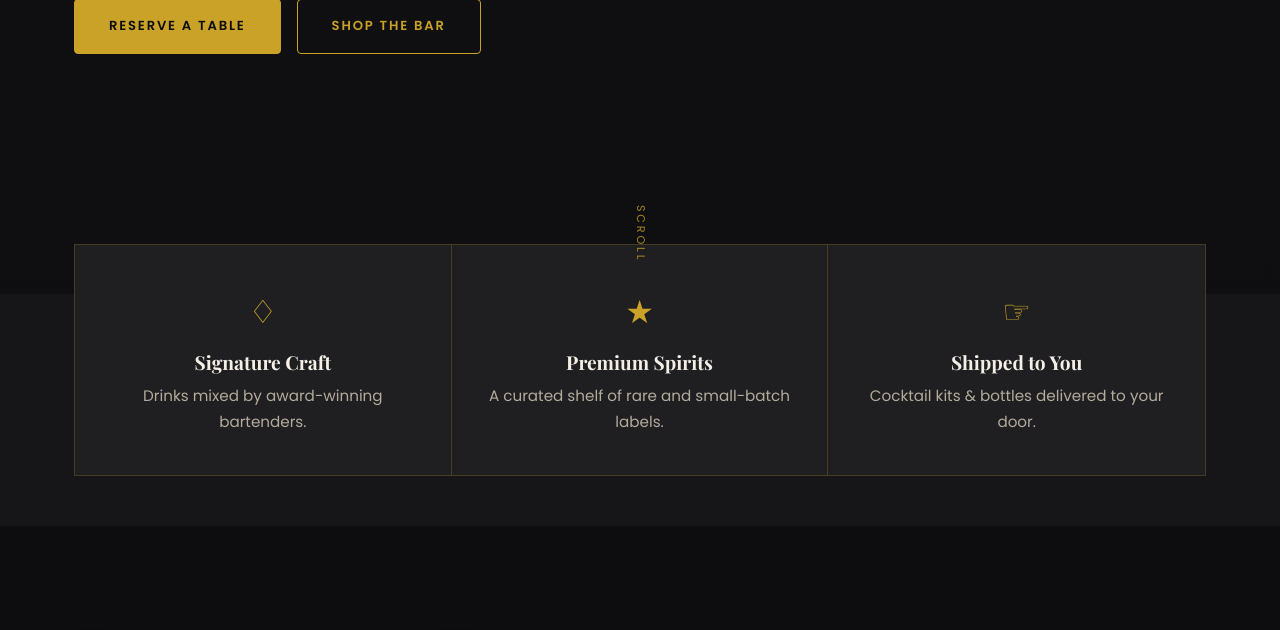
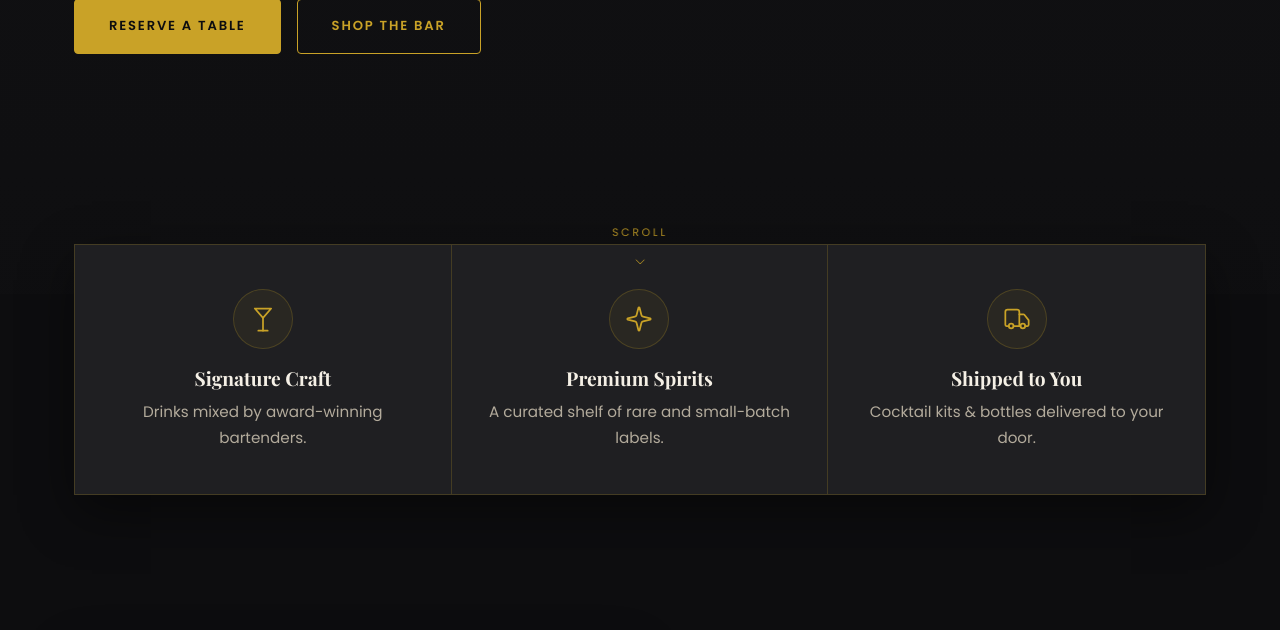
Before and after one commit to poke08888/lionbar, a WordPress theme: template lion-bartender/front-page.php in a window 1280 px wide. Shown: the part 506-1136 px from the top of the page. Run offline with PHP 8.4 and a stand-in for WordPress, Linux system fonts and the light colour scheme; the site name, menu and one post (Sample post) are stand-ins, and other content is empty; some libraries are stand-ins or nearby versions.

Commit message:
Improve homepage UI per ui-ux-pro-max design system
Apply design-system rules to front-page.php and supporting CSS:

- Replace dingbat/emoji icons with inline SVG (feature strip + review
  stars) per the no-emoji-icons rule; icons get circular gold badges.
- Accessibility: aria-labelledby on every section, aria-hidden on
  decorative icons, role="img"+aria-label "Rated 5 of 5" for ratings,
  semantic <figure>/<blockquote> testimonials, scroll cue is a real
  link to #about, descriptive about-image alt.
- Performance/CLS: width/height + loading=lazy + decoding=async on the
  about image.
- Move ad-hoc inline styles into token-driven classes (lb-section--flush,
  lb-features-wrap, lb-center-cta, lb-empty, lb-rule--left).
- Add :focus-visible rings, card hover states, and a
  prefers-reduced-motion block.

Co-Authored-By: Claude Opus 4.8 <noreply@anthropic.com>
Claude-Session: https://claude.ai/code/session_013i4Aa2Ebm6huSZyzyTXW3x

```diff
--- a/lion-bartender/front-page.php
+++ b/lion-bartender/front-page.php
@@ -16,11 +16,11 @@ $hero_image = get_theme_mod( 'lb_hero_image' );
 <main id="main" class="lb-main">
 
 	<!-- ============ HERO ============ -->
-	<section class="lb-hero" <?php if ( $hero_image ) : ?>style="background-image:url('<?php echo esc_url( $hero_image ); ?>');"<?php endif; ?>>
+	<section class="lb-hero" aria-labelledby="lb-hero-title" <?php if ( $hero_image ) : ?>style="background-image:url('<?php echo esc_url( $hero_image ); ?>');"<?php endif; ?>>
 		<div class="lb-container">
 			<div class="lb-hero__inner">
 				<span class="lb-eyebrow"><?php echo wp_kses_post( get_theme_mod( 'lb_hero_eyebrow', __( 'Craft Cocktails &amp; Late Nights', 'lion-bartender' ) ) ); ?></span>
-				<h1><?php echo wp_kses_post( get_theme_mod( 'lb_hero_title', __( 'Where the Lion Pours', 'lion-bartender' ) ) ); ?></h1>
+				<h1 id="lb-hero-title"><?php echo wp_kses_post( get_theme_mod( 'lb_hero_title', __( 'Where the Lion Pours', 'lion-bartender' ) ) ); ?></h1>
 				<p><?php echo wp_kses_post( get_theme_mod( 'lb_hero_subtitle', __( 'A bold cocktail lounge serving signature drinks, premium spirits and unforgettable nights. Now bottling our craft at home — shop the collection.', 'lion-bartender' ) ) ); ?></p>
 				<div class="lb-hero__cta">
 					<?php
@@ -38,39 +38,48 @@ $hero_image = get_theme_mod( 'lb_hero_image' );
 				</div>
 			</div>
 		</div>
-		<span class="lb-hero__scroll"><?php esc_html_e( 'Scroll', 'lion-bartender' ); ?></span>
+		<a class="lb-hero__scroll" href="#about" aria-label="<?php esc_attr_e( 'Scroll to discover more', 'lion-bartender' ); ?>">
+			<span><?php esc_html_e( 'Scroll', 'lion-bartender' ); ?></span>
+			<svg class="lb-hero__scroll-icon" width="16" height="16" viewBox="0 0 24 24" fill="none" stroke="currentColor" stroke-width="1.5" stroke-linecap="round" stroke-linejoin="round" aria-hidden="true" focusable="false"><path d="m6 9 6 6 6-6"/></svg>
+		</a>
 	</section>
 
 	<!-- ============ FEATURE STRIP ============ -->
-	<section class="lb-section lb-section--alt" style="padding-top:0;padding-bottom:0;">
-		<div class="lb-container" style="transform:translateY(-50px);">
-			<div class="lb-features" style="background:var(--lb-charcoal-2);">
-				<div class="lb-feature">
-					<div class="lb-feature__icon">&#9826;</div>
+	<section class="lb-section lb-section--flush" aria-label="<?php esc_attr_e( 'Why Lion Bartender', 'lion-bartender' ); ?>">
+		<div class="lb-container lb-features-wrap">
+			<ul class="lb-features">
+				<li class="lb-feature">
+					<span class="lb-feature__icon" aria-hidden="true">
+						<svg viewBox="0 0 24 24" fill="none" stroke="currentColor" stroke-width="1.5" stroke-linecap="round" stroke-linejoin="round" focusable="false"><path d="M8 22h8"/><path d="M12 11v11"/><path d="m19 3-7 8-7-8Z"/></svg>
+					</span>
 					<h3><?php esc_html_e( 'Signature Craft', 'lion-bartender' ); ?></h3>
 					<p><?php esc_html_e( 'Drinks mixed by award-winning bartenders.', 'lion-bartender' ); ?></p>
-				</div>
-				<div class="lb-feature">
-					<div class="lb-feature__icon">&#9733;</div>
+				</li>
+				<li class="lb-feature">
+					<span class="lb-feature__icon" aria-hidden="true">
+						<svg viewBox="0 0 24 24" fill="none" stroke="currentColor" stroke-width="1.5" stroke-linecap="round" stroke-linejoin="round" focusable="false"><path d="M9.937 15.5A2 2 0 0 0 8.5 14.063l-6.135-1.582a.5.5 0 0 1 0-.962L8.5 9.936A2 2 0 0 0 9.937 8.5l1.582-6.135a.5.5 0 0 1 .962 0L14.063 8.5A2 2 0 0 0 15.5 9.937l6.135 1.581a.5.5 0 0 1 0 .964L15.5 14.063a2 2 0 0 0-1.437 1.437l-1.582 6.135a.5.5 0 0 1-.962 0z"/></svg>
+					</span>
 					<h3><?php esc_html_e( 'Premium Spirits', 'lion-bartender' ); ?></h3>
 					<p><?php esc_html_e( 'A curated shelf of rare and small-batch labels.', 'lion-bartender' ); ?></p>
-				</div>
-				<div class="lb-feature">
-					<div class="lb-feature__icon">&#9758;</div>
+				</li>
+				<li class="lb-feature">
+					<span class="lb-feature__icon" aria-hidden="true">
+						<svg viewBox="0 0 24 24" fill="none" stroke="currentColor" stroke-width="1.5" stroke-linecap="round" stroke-linejoin="round" focusable="false"><path d="M14 18V6a2 2 0 0 0-2-2H4a2 2 0 0 0-2 2v11a1 1 0 0 0 1 1h2"/><path d="M15 18H9"/><path d="M19 18h2a1 1 0 0 0 1-1v-3.65a1 1 0 0 0-.22-.624l-3.48-4.35A1 1 0 0 0 17.52 8H14"/><circle cx="7" cy="18" r="2"/><circle cx="17" cy="18" r="2"/></svg>
+					</span>
 					<h3><?php esc_html_e( 'Shipped to You', 'lion-bartender' ); ?></h3>
 					<p><?php esc_html_e( 'Cocktail kits &amp; bottles delivered to your door.', 'lion-bartender' ); ?></p>
-				</div>
-			</div>
+				</li>
+			</ul>
 		</div>
 	</section>
 
 	<!-- ============ ABOUT ============ -->
-	<section class="lb-section" id="about">
+	<section class="lb-section" id="about" aria-labelledby="lb-about-title">
 		<div class="lb-container">
 			<div class="lb-about">
 				<div class="lb-about__media">
 					<?php $about_img = get_theme_mod( 'lb_about_image' ); ?>
-					<img src="<?php echo esc_url( $about_img ? $about_img : 'https://images.unsplash.com/photo-1514362545857-3bc16c4c7d1b?auto=format&fit=crop&w=900&q=80' ); ?>" alt="<?php esc_attr_e( 'Inside Lion Bartender', 'lion-bartender' ); ?>">
+					<img src="<?php echo esc_url( $about_img ? $about_img : 'https://images.unsplash.com/photo-1514362545857-3bc16c4c7d1b?auto=format&fit=crop&w=900&q=80' ); ?>" alt="<?php esc_attr_e( 'Bartenders mixing cocktails inside the Lion Bartender lounge', 'lion-bartender' ); ?>" width="900" height="1100" loading="lazy" decoding="async">
 					<div class="lb-about__badge">
 						<strong><?php echo esc_html( get_theme_mod( 'lb_about_years', '12' ) ); ?></strong>
 						<span><?php echo esc_html( get_theme_mod( 'lb_about_years_label', __( 'Years Pouring', 'lion-bartender' ) ) ); ?></span>
@@ -78,8 +87,8 @@ $hero_image = get_theme_mod( 'lb_hero_image' );
 				</div>
 				<div class="lb-about__body">
 					<span class="lb-eyebrow"><?php esc_html_e( 'Our Story', 'lion-bartender' ); ?></span>
-					<h2><?php echo wp_kses_post( get_theme_mod( 'lb_about_title', __( 'Born in the Den, Crafted with Pride', 'lion-bartender' ) ) ); ?></h2>
-					<div class="lb-rule" style="margin-left:0;"></div>
+					<h2 id="lb-about-title"><?php echo wp_kses_post( get_theme_mod( 'lb_about_title', __( 'Born in the Den, Crafted with Pride', 'lion-bartender' ) ) ); ?></h2>
+					<div class="lb-rule lb-rule--left"></div>
 					<p><?php echo wp_kses_post( get_theme_mod( 'lb_about_text', __( 'For over a decade Lion Bartender has been mixing fearless flavours in the heart of the city. Our master bartenders blend heritage techniques with a wild, modern edge — and now you can bring that spirit home.', 'lion-bartender' ) ) ); ?></p>
 					<a class="lb-btn lb-btn--ghost" href="#menu"><?php esc_html_e( 'View the Menu', 'lion-bartender' ); ?></a>
 				</div>
@@ -88,11 +97,11 @@ $hero_image = get_theme_mod( 'lb_hero_image' );
 	</section>
 
 	<!-- ============ COCKTAIL MENU ============ -->
-	<section class="lb-section lb-section--alt" id="menu">
+	<section class="lb-section lb-section--alt" id="menu" aria-labelledby="lb-menu-title">
 		<div class="lb-container">
 			<div class="lb-section-head">
 				<span class="lb-eyebrow"><?php esc_html_e( 'On the Menu', 'lion-bartender' ); ?></span>
-				<h2><?php esc_html_e( 'Signature Cocktails', 'lion-bartender' ); ?></h2>
+				<h2 id="lb-menu-title"><?php esc_html_e( 'Signature Cocktails', 'lion-bartender' ); ?></h2>
 				<div class="lb-rule"></div>
 				<p><?php esc_html_e( 'A taste of what is shaking behind the bar tonight.', 'lion-bartender' ); ?></p>
 			</div>
@@ -113,12 +122,12 @@ $hero_image = get_theme_mod( 'lb_hero_image' );
 				</div>
 				<?php wp_reset_postdata();
 			else : ?>
-				<p style="text-align:center;color:var(--lb-muted);">
+				<p class="lb-empty">
 					<?php esc_html_e( 'Add cocktails under “Cocktail Menu” in the dashboard to populate this section.', 'lion-bartender' ); ?>
 				</p>
 			<?php endif; ?>
 
-			<div style="text-align:center;margin-top:48px;">
+			<div class="lb-center-cta">
 				<a class="lb-btn" href="<?php echo esc_url( home_url( '/cocktails' ) ); ?>"><?php esc_html_e( 'Full Drinks List', 'lion-bartender' ); ?></a>
 			</div>
 		</div>
@@ -126,11 +135,11 @@ $hero_image = get_theme_mod( 'lb_hero_image' );
 
 	<!-- ============ SHOP TEASER ============ -->
 	<?php if ( class_exists( 'WooCommerce' ) ) : ?>
-	<section class="lb-section" id="shop">
+	<section class="lb-section" id="shop" aria-labelledby="lb-shop-title">
 		<div class="lb-container">
 			<div class="lb-section-head">
 				<span class="lb-eyebrow"><?php esc_html_e( 'From Our Shelf to Yours', 'lion-bartender' ); ?></span>
-				<h2><?php esc_html_e( 'Shop the Bar', 'lion-bartender' ); ?></h2>
+				<h2 id="lb-shop-title"><?php esc_html_e( 'Shop the Bar', 'lion-bartender' ); ?></h2>
 				<div class="lb-rule"></div>
 				<p><?php esc_html_e( 'Cocktail kits, premium bottles, glassware and gift cards — delivered.', 'lion-bartender' ); ?></p>
 			</div>
@@ -141,7 +150,7 @@ $hero_image = get_theme_mod( 'lb_hero_image' );
 				?>
 			</div>
 
-			<div style="text-align:center;margin-top:48px;">
+			<div class="lb-center-cta">
 				<a class="lb-btn" href="<?php echo esc_url( get_permalink( wc_get_page_id( 'shop' ) ) ); ?>"><?php esc_html_e( 'Visit the Shop', 'lion-bartender' ); ?></a>
 			</div>
 		</div>
@@ -149,11 +158,11 @@ $hero_image = get_theme_mod( 'lb_hero_image' );
 	<?php endif; ?>
 
 	<!-- ============ TESTIMONIALS ============ -->
-	<section class="lb-section lb-section--alt">
+	<section class="lb-section lb-section--alt" aria-labelledby="lb-quotes-title">
 		<div class="lb-container">
 			<div class="lb-section-head">
 				<span class="lb-eyebrow"><?php esc_html_e( 'The Pride Speaks', 'lion-bartender' ); ?></span>
-				<h2><?php esc_html_e( 'Loved by Night Owls', 'lion-bartender' ); ?></h2>
+				<h2 id="lb-quotes-title"><?php esc_html_e( 'Loved by Night Owls', 'lion-bartender' ); ?></h2>
 				<div class="lb-rule"></div>
 			</div>
 			<div class="lb-quotes">
@@ -163,21 +172,27 @@ $hero_image = get_theme_mod( 'lb_hero_image' );
 					array( __( 'Atmosphere, service, drinks: a perfect 10. The lion roars and so do the cocktails.', 'lion-bartender' ), 'Diego R.' ),
 					array( __( 'Ordered the negroni bundle for a party and everyone asked where I got it. Lion Bartender, obviously.', 'lion-bartender' ), 'Priya S.' ),
 				);
+				$star_label = esc_attr__( 'Rated 5 out of 5 stars', 'lion-bartender' );
+				$star_svg   = '<svg viewBox="0 0 24 24" fill="currentColor" aria-hidden="true" focusable="false"><path d="m12 2 2.9 6.26L22 9.27l-5 4.87 1.18 6.88L12 17.77l-6.18 3.25L7 14.14 2 9.27l7.1-1.01z"/></svg>';
 				foreach ( $quotes as $q ) : ?>
-					<div class="lb-quote">
-						<div class="lb-quote__stars">&#9733;&#9733;&#9733;&#9733;&#9733;</div>
-						<p>&ldquo;<?php echo esc_html( $q[0] ); ?>&rdquo;</p>
-						<div class="lb-quote__author"><?php echo esc_html( $q[1] ); ?></div>
-					</div>
+					<figure class="lb-quote">
+						<div class="lb-quote__stars" role="img" aria-label="<?php echo $star_label; // phpcs:ignore WordPress.Security.EscapeOutput.OutputNotEscaped ?>">
+							<?php echo str_repeat( $star_svg, 5 ); // phpcs:ignore WordPress.Security.EscapeOutput.OutputNotEscaped ?>
+						</div>
+						<blockquote>
+							<p>&ldquo;<?php echo esc_html( $q[0] ); ?>&rdquo;</p>
+						</blockquote>
+						<figcaption class="lb-quote__author"><?php echo esc_html( $q[1] ); ?></figcaption>
+					</figure>
 				<?php endforeach; ?>
 			</div>
 		</div>
 	</section>
 
 	<!-- ============ CTA BAND ============ -->
-	<section class="lb-cta-band">
+	<section class="lb-cta-band" id="contact" aria-labelledby="lb-cta-title">
 		<div class="lb-container">
-			<h2><?php esc_html_e( 'Reserve Your Table or Book the Bar', 'lion-bartender' ); ?></h2>
+			<h2 id="lb-cta-title"><?php esc_html_e( 'Reserve Your Table or Book the Bar', 'lion-bartender' ); ?></h2>
 			<p><?php esc_html_e( 'Private events, cocktail masterclasses and bartender-for-hire. Let the Lion handle your next celebration.', 'lion-bartender' ); ?></p>
 			<a class="lb-btn" href="mailto:<?php echo esc_attr( get_theme_mod( 'lb_contact_email', 'hello@lionbartender.com' ) ); ?>"><?php esc_html_e( 'Get in Touch', 'lion-bartender' ); ?></a>
 		</div>
--- a/lion-bartender/style.css
+++ b/lion-bartender/style.css
@@ -109,6 +109,12 @@ p { margin: 0 0 1.2em; }
   background: linear-gradient(90deg, transparent, var(--lb-gold), transparent);
   margin: 16px auto;
 }
+.lb-rule--left { margin-left: 0; margin-right: auto; background: linear-gradient(90deg, var(--lb-gold), transparent); }
+
+/* Shared layout helpers (replace ad-hoc inline styles) */
+.lb-section--flush { padding-top: 0; padding-bottom: 0; }
+.lb-center-cta { text-align: center; margin-top: 48px; }
+.lb-empty { text-align: center; color: var(--lb-muted); }
 
 /* =========================================================
    Buttons
@@ -219,18 +225,39 @@ p { margin: 0 0 1.2em; }
 .lb-hero p { font-size: 1.15rem; color: var(--lb-muted); max-width: 540px; margin-bottom: 32px; }
 .lb-hero__cta { display: flex; gap: 16px; flex-wrap: wrap; }
 .lb-hero__scroll {
-  position: absolute; bottom: 32px; left: 50%; transform: translateX(-50%);
-  z-index: 2; color: var(--lb-gold); font-size: .7rem; letter-spacing: .25em; text-transform: uppercase;
-  writing-mode: vertical-rl; opacity: .8;
+  position: absolute; bottom: 28px; left: 50%; transform: translateX(-50%);
+  z-index: 2; color: var(--lb-gold);
+  display: inline-flex; flex-direction: column; align-items: center; gap: 8px;
+  font-size: .68rem; letter-spacing: .25em; text-transform: uppercase;
+  opacity: .85; transition: opacity .25s ease, color .25s ease;
 }
+.lb-hero__scroll:hover, .lb-hero__scroll:focus-visible { opacity: 1; color: var(--lb-gold-bright); }
+.lb-hero__scroll-icon { animation: lb-bounce 1.8s ease-in-out infinite; }
+@keyframes lb-bounce { 0%, 100% { transform: translateY(0); } 50% { transform: translateY(5px); } }
 
 /* =========================================================
    Feature strip
    ========================================================= */
-.lb-features { display: grid; grid-template-columns: repeat(3, 1fr); gap: 0; border: 1px solid var(--lb-line); }
-.lb-feature { padding: 40px 32px; text-align: center; border-right: 1px solid var(--lb-line); }
+.lb-features-wrap { transform: translateY(-50px); }
+.lb-features {
+  list-style: none; margin: 0; padding: 0;
+  display: grid; grid-template-columns: repeat(3, 1fr); gap: 0;
+  background: var(--lb-charcoal-2);
+  border: 1px solid var(--lb-line);
+  box-shadow: var(--lb-shadow);
+}
+.lb-feature { padding: 44px 32px; text-align: center; border-right: 1px solid var(--lb-line); transition: background .25s ease; }
 .lb-feature:last-child { border-right: 0; }
-.lb-feature__icon { font-size: 2rem; color: var(--lb-gold); margin-bottom: 12px; }
+.lb-feature:hover { background: rgba(201, 162, 39, 0.05); }
+.lb-feature__icon {
+  width: 60px; height: 60px; margin: 0 auto 18px;
+  display: grid; place-items: center;
+  color: var(--lb-gold);
+  border: 1px solid var(--lb-line);
+  border-radius: 50%;
+  background: rgba(201, 162, 39, 0.06);
+}
+.lb-feature__icon svg { width: 28px; height: 28px; }
 .lb-feature h3 { font-size: 1.2rem; }
 .lb-feature p { color: var(--lb-muted); font-size: .95rem; margin: 0; }
 
@@ -271,9 +298,12 @@ p { margin: 0 0 1.2em; }
    Testimonials
    ========================================================= */
 .lb-quotes { display: grid; grid-template-columns: repeat(3, 1fr); gap: 28px; }
-.lb-quote { background: var(--lb-charcoal-2); border: 1px solid var(--lb-line); padding: 32px; border-radius: var(--lb-radius); }
-.lb-quote__stars { color: var(--lb-gold); letter-spacing: 3px; margin-bottom: 12px; }
-.lb-quote p { font-style: italic; color: var(--lb-cream); }
+.lb-quote { margin: 0; background: var(--lb-charcoal-2); border: 1px solid var(--lb-line); padding: 32px; border-radius: var(--lb-radius); transition: border-color .25s ease, transform .25s ease; }
+.lb-quote:hover { border-color: var(--lb-gold); transform: translateY(-4px); }
+.lb-quote blockquote { margin: 0; }
+.lb-quote__stars { display: flex; gap: 4px; color: var(--lb-gold); margin-bottom: 14px; }
+.lb-quote__stars svg { width: 18px; height: 18px; }
+.lb-quote p { font-style: italic; color: var(--lb-cream); margin: 0; }
 .lb-quote__author { color: var(--lb-gold); font-weight: 600; font-size: .9rem; margin-top: 14px; }
 
 /* =========================================================
@@ -334,6 +364,16 @@ textarea, select {
 input:focus, textarea:focus, select:focus { outline: none; border-color: var(--lb-gold); }
 
 /* Accessibility */
+:focus-visible { outline: 2px solid var(--lb-gold); outline-offset: 3px; border-radius: 2px; }
+@media (prefers-reduced-motion: reduce) {
+  html { scroll-behavior: auto; }
+  *, *::before, *::after {
+    animation-duration: .001ms !important;
+    animation-iteration-count: 1 !important;
+    transition-duration: .001ms !important;
+  }
+}
+
 .screen-reader-text {
   border: 0; clip: rect(1px,1px,1px,1px); clip-path: inset(50%);
   height: 1px; width: 1px; margin: -1px; overflow: hidden; padding: 0; position: absolute;
```
